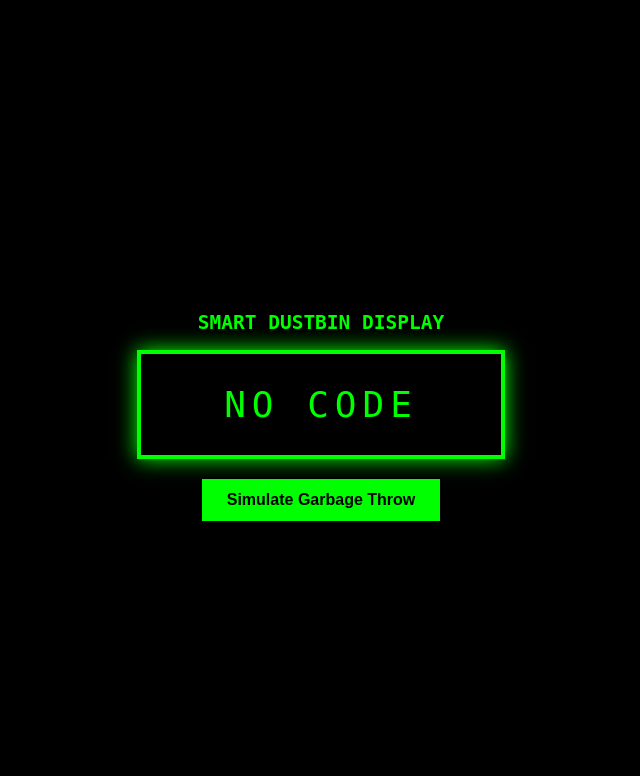
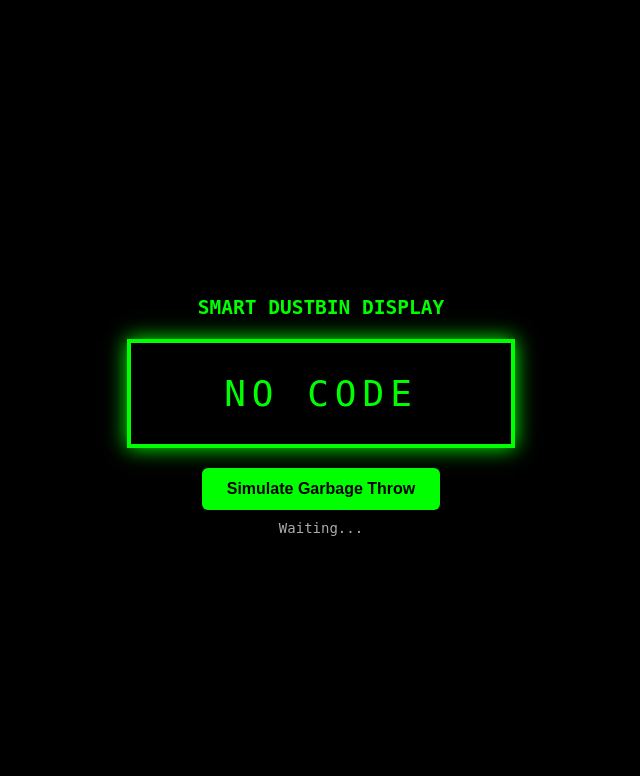
Before and after one commit to bhaavya2007/reversevendingmachine, a Flask app: page /dustbin in a window 1280 px wide. Shown: the top 776 px of the page, without its empty margins (319-959 px from the left). Run offline with Flask 3, Linux system fonts and the light colour scheme.

Commit message:
force final fix

```diff
--- a/templates/dustbin.html
+++ b/templates/dustbin.html
@@ -15,13 +15,17 @@
       flex-direction: column;
     }
 
+    h2 {
+      margin-bottom: 20px;
+    }
+
     .screen {
       border: 4px solid #00ff00;
       padding: 30px;
       font-size: 36px;
       letter-spacing: 6px;
       margin-bottom: 20px;
-      min-width: 300px;
+      min-width: 320px;
       text-align: center;
       box-shadow: 0 0 20px #00ff00;
     }
@@ -34,6 +38,17 @@
       border: none;
       color: black;
       font-weight: bold;
+      border-radius: 6px;
+    }
+
+    button:hover {
+      background: #00cc00;
+    }
+
+    .status {
+      margin-top: 10px;
+      font-size: 14px;
+      color: #aaa;
     }
   </style>
 </head>
@@ -46,12 +61,33 @@
 
 <button onclick="generate()">Simulate Garbage Throw</button>
 
+<div class="status" id="status">Waiting...</div>
+
 <script>
+/* 🔥 IMPORTANT: HARDCODE YOUR DEPLOYED URL */
+const BASE = "https://reversevendingmachine.onrender.com";
+
 function generate(){
-  fetch('/trigger_code')
+  fetch(BASE + "/trigger_code")
     .then(res => res.text())
     .then(data => {
+      console.log("SERVER RESPONSE:", data);
+
+      // ❌ if HTML is returned instead of code
+      if (data.includes("<!doctype") || data.includes("<html")) {
+        document.getElementById("code").innerText = "ERROR";
+        document.getElementById("status").innerText = "❌ Backend not hit";
+        return;
+      }
+
+      // ✅ correct response
       document.getElementById("code").innerText = data;
+      document.getElementById("status").innerText = "✅ Code generated";
+    })
+    .catch(err => {
+      console.log(err);
+      document.getElementById("code").innerText = "ERROR";
+      document.getElementById("status").innerText = "❌ Server error";
     });
 }
 </script>
```
